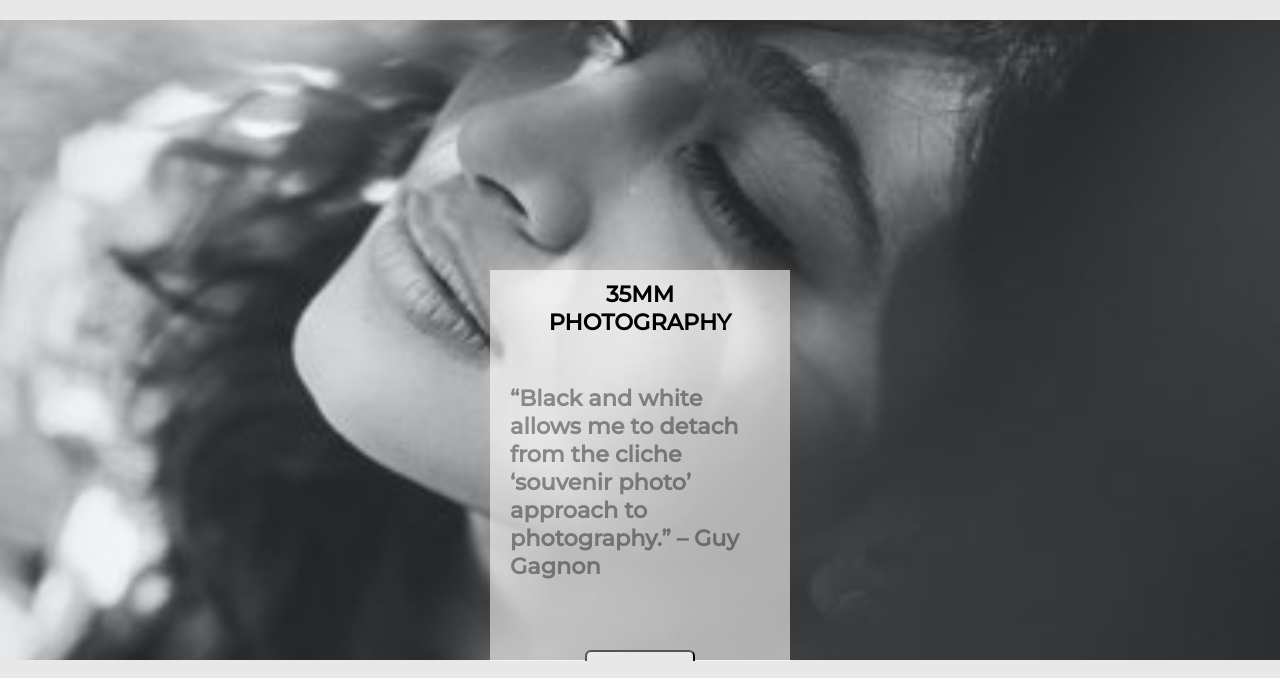
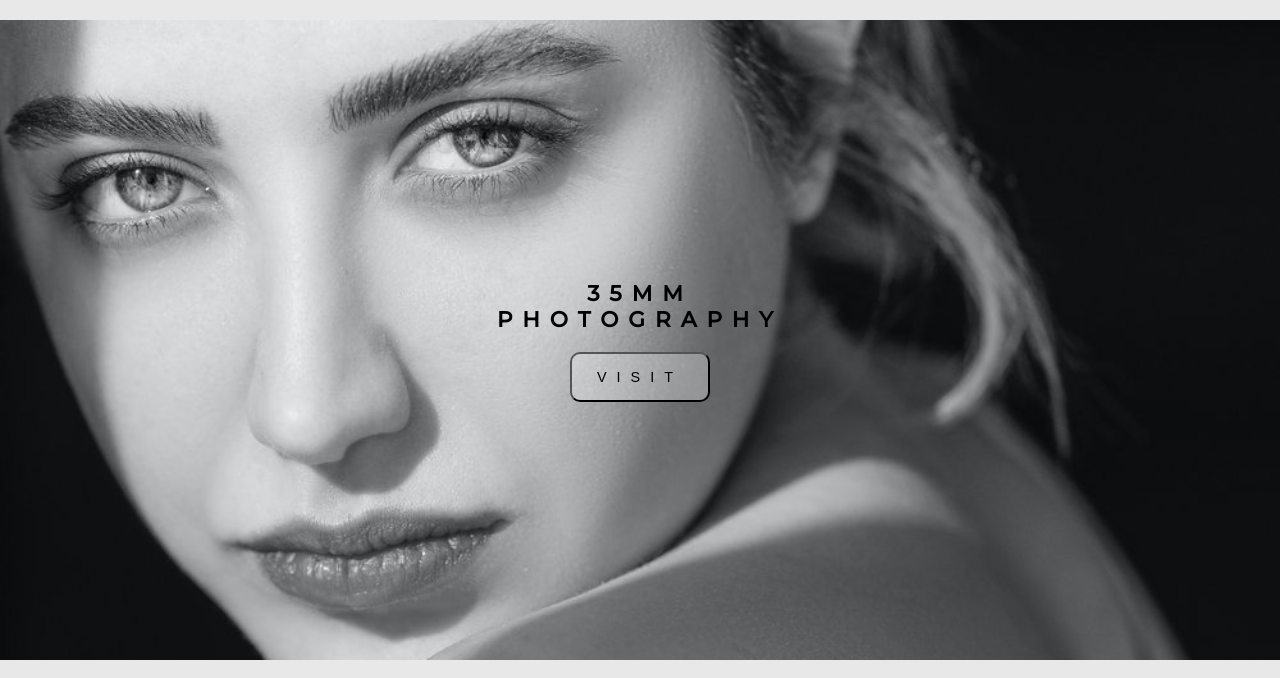
Before and after one commit to bobaseva/35mm, a plain HTML site: page index.html in a window 1280 px wide. Shown: the part 130-808 px from the top of the page. Drawn offline with Linux system fonts and the light colour scheme.

Commit message:
Finished Home section

```diff
--- a/assets/css/style.css
+++ b/assets/css/style.css
@@ -116,7 +116,7 @@ main {
 /* Home section */
 
 .home {
-    background-image: url(../pictures/1.jpg);
+    background-image: url(../pictures/home2.jpg);
     background-blend-mode: multiply;
     background-size: cover;
     background-position: center;
@@ -131,46 +131,34 @@ main {
     flex-direction: column;
     align-items: center;
     margin: auto;
-}
-
-h1 {
     text-transform: uppercase;
-    font-size: 140%;
-    margin-bottom: 0;
     text-align: center;
-}
-
-h2 {
-    margin-bottom: 40px;
-    font-size: 140%;
+    font-size: 90%;
+    letter-spacing: 10px;
+    margin-top: 250px;
     padding: 10px;
-    color: rgba(0, 0, 0, 0.4);
-
+    color: #000000;
 }
 
 .button-home {
     margin-top: 20px;
-    border-radius: 6px;
-    padding: 10px 20px 10px 20px;
+    border-radius: 10px;
+    padding: 15px 25px 15px 25px;
     text-align: center;
     font-size: 100%;
-    background-color: #e8e8e8;
+    background-color: rgba(255, 255, 255, 0.3);;
     color: #000000;
     display: block;
     cursor: pointer;
-    letter-spacing: 5px;
+    letter-spacing: 10px;
     text-transform: uppercase;
 }
 
-.home-text {
-    margin-top: 250px;
-    background-color:rgba(255, 255, 255, 0.6);
-    padding: 10px;
+.button-home:hover {
+    background-color: #8f8e8e8c;
     color: #000000;
-    display: flex;
-    align-items: center;
-    justify-content: center;
- }
+    cursor: pointer;
+}
 
 /* About section */
 
@@ -305,7 +293,7 @@ iframe {
 /* Contacts */
 
 #contacts {
-    margin-bottom: 50px;
+    margin-bottom: 70px;
     letter-spacing: 4px;
     text-transform: uppercase;
     line-height: 2rem;
--- a/index.html
+++ b/index.html
@@ -32,11 +32,6 @@
         <section class="home">
             <div class="home-text">
                 <h1 class="business-name">35mm<br>photography</h1>
-                <br>
-                <br>
-                <h2 class="home-content">“Black and white allows me to detach from the cliche ‘souvenir photo’ approach to
-                photography.” – Guy Gagnon
-                </h2>
                 <button onclick="location.href='about.html'" class="button-home" aria-label="Enter">Visit</button>
             </div>
         </section>
```
Also changed, not shown: about.html (+2 -3 lines), contact.html (+1 -1 lines), assets/pictures/about.jpg (deleted), assets/pictures/about2.jpg (deleted), assets/pictures/bg.jpg (deleted), assets/pictures/bg1.jpg (deleted), assets/pictures/bg2.jpg (deleted), assets/pictures/bg3.jpg (deleted), assets/pictures/bg4.jpg (deleted), assets/pictures/bg6.jpg (deleted), assets/pictures/form-bg2.jpg (deleted), assets/pictures/form_bg.jpg (deleted), assets/pictures/home2.jpg (added).
